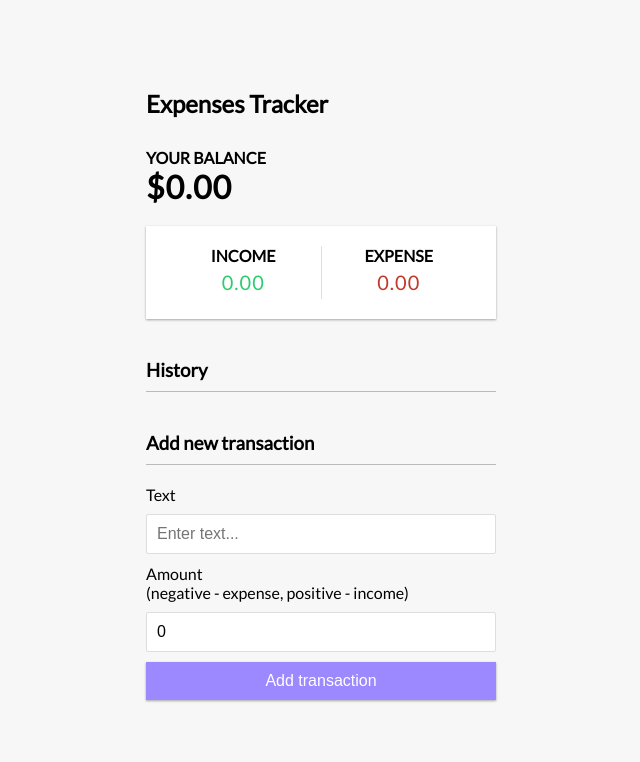
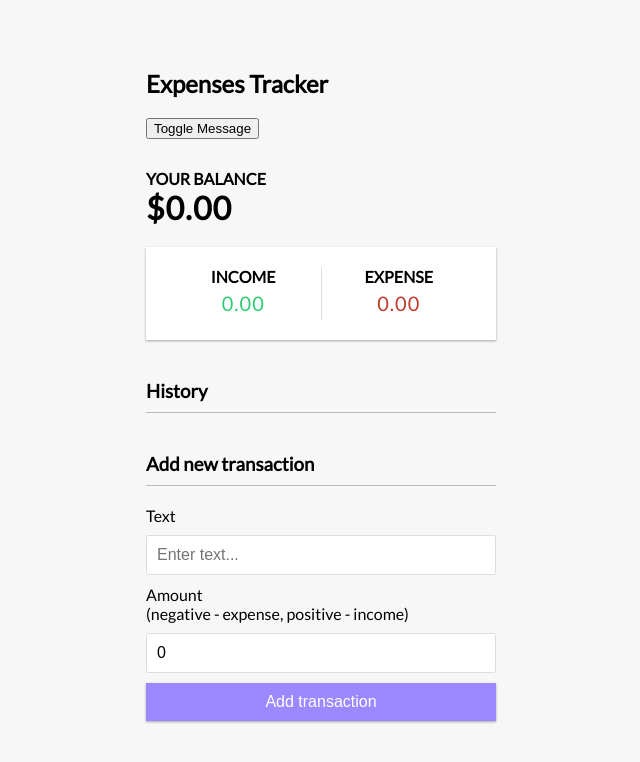
Before and after one commit to recep-demir/expenses-tracker-react-firebase, a React (Create React App) app: page / in a window 1280 px wide. Shown: the top 762 px of the page, without its empty margins (319-959 px from the left). Built offline with nearby package versions, Linux system fonts and the light colour scheme.

Commit message:
feat: add toggle message

```diff
--- a/src/components/Header.jsx
+++ b/src/components/Header.jsx
@@ -1,10 +1,16 @@
 import React from 'react'
 
 const Header = () => {
+  const [isVisible, setIsVisible] = React.useState(false)
   return (
+    <div>
     <h2>
       Expenses Tracker
     </h2>
+    <button onClick={()=>setIsVisible(!isVisible)}>Toggle Message</button>
+    {isVisible && <p>Hello</p>}
+
+    </div>
   )
 }
 
```
